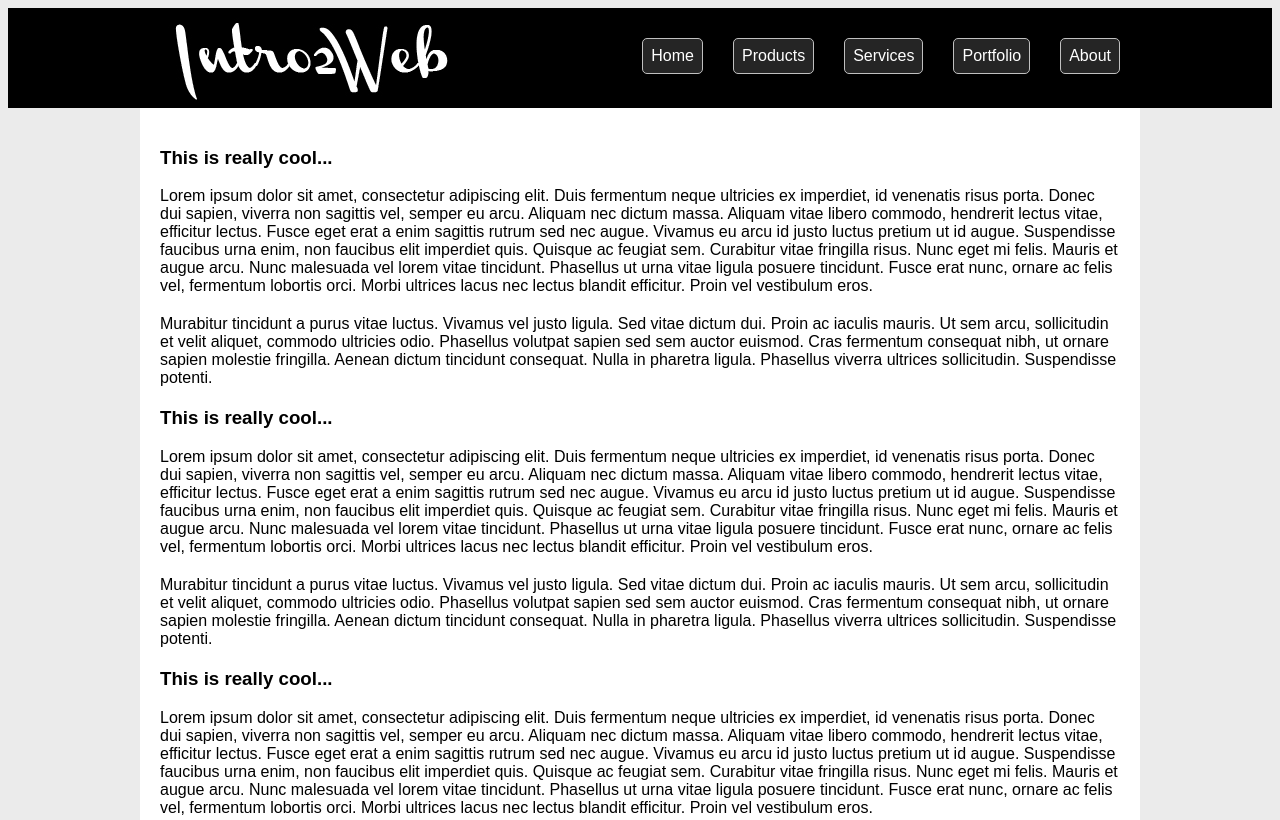
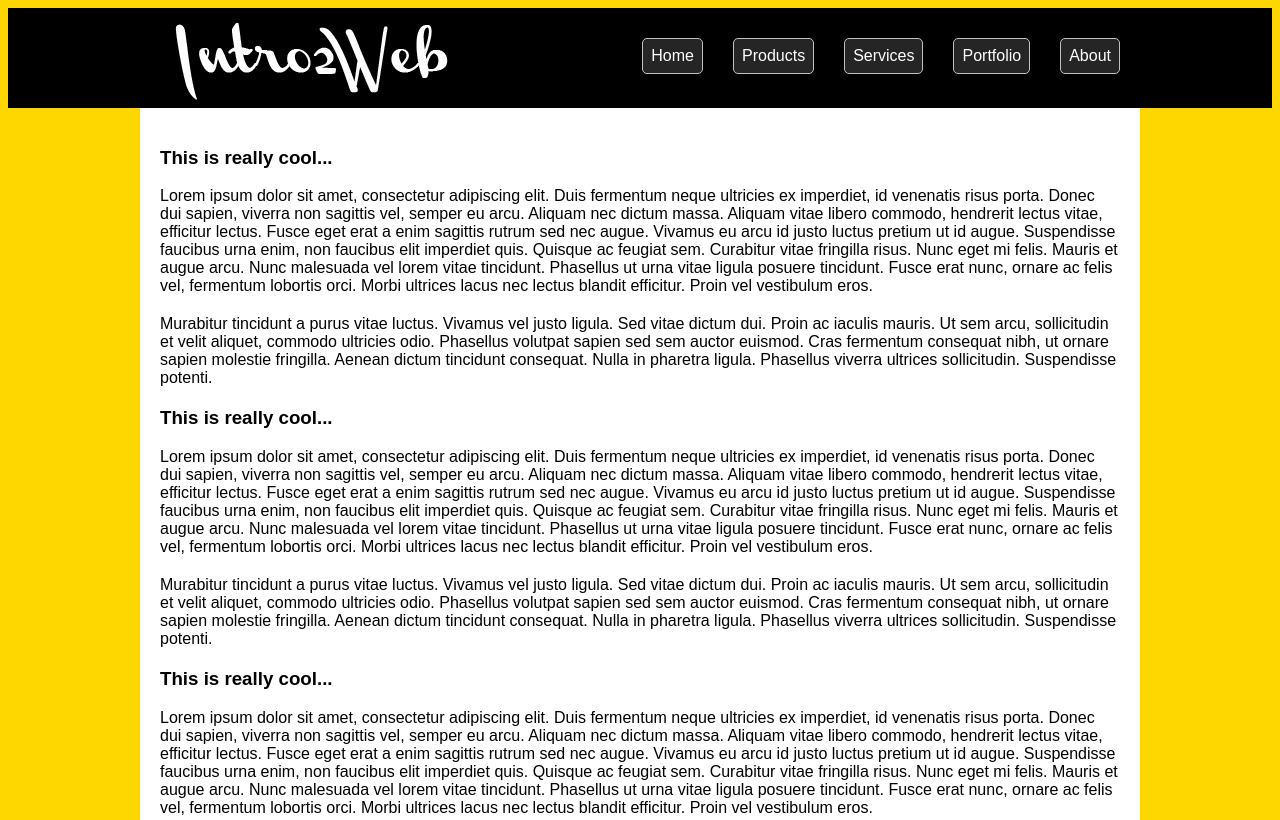
Before and after one commit to MrRuymen/si2016, a plain HTML site: page index.html in a window 1280 px wide. Shown: the top 820 px of the page. Drawn offline with Linux system fonts and the light colour scheme.

Commit message:
change background color

```diff
--- a/style.css
+++ b/style.css
@@ -5,7 +5,7 @@
 		body
 		{
 			font-family: arial;
-			background-color: #ebebeb;
+			background-color: #ffd700;
 		}
 
 		#header
```
